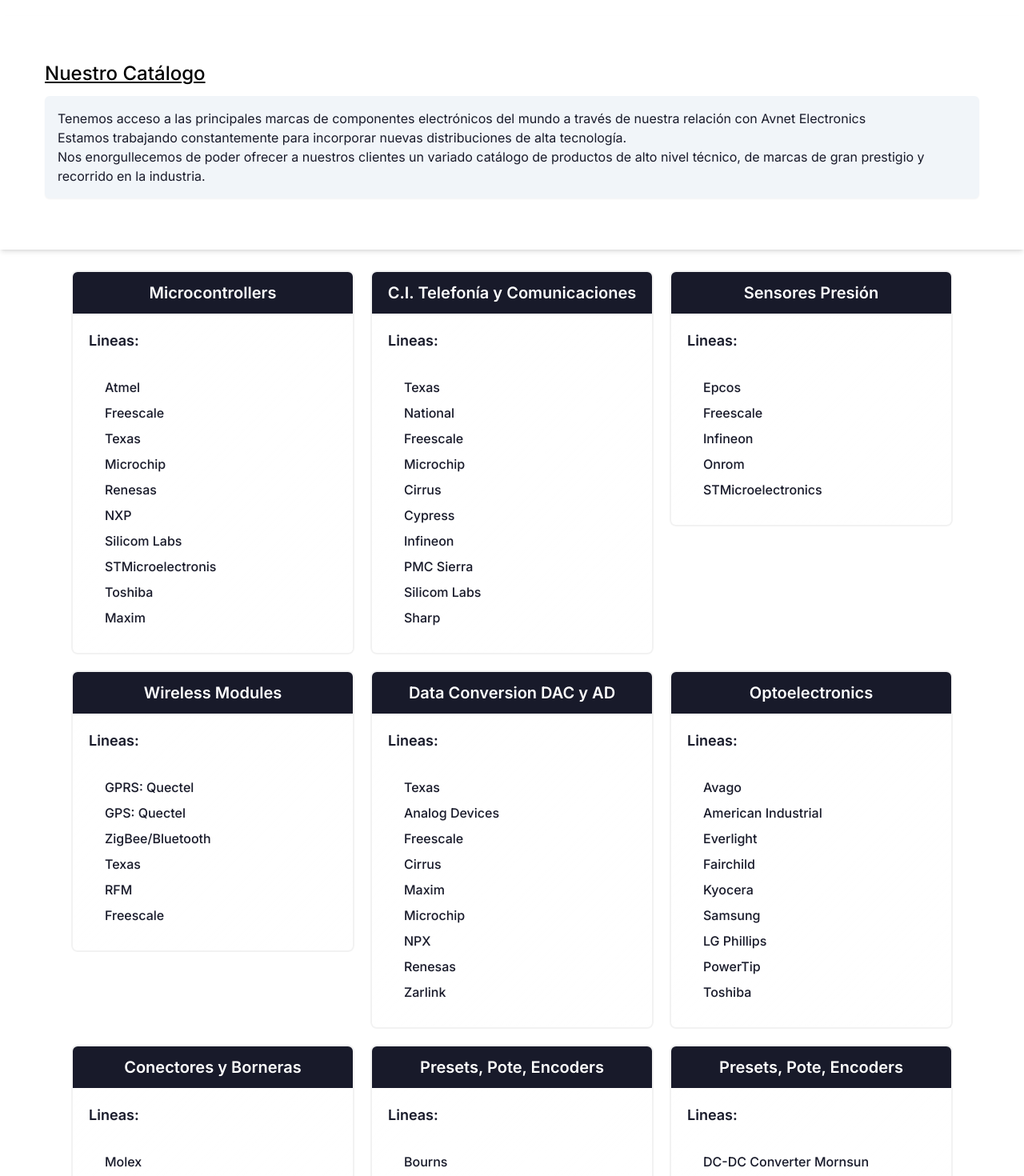
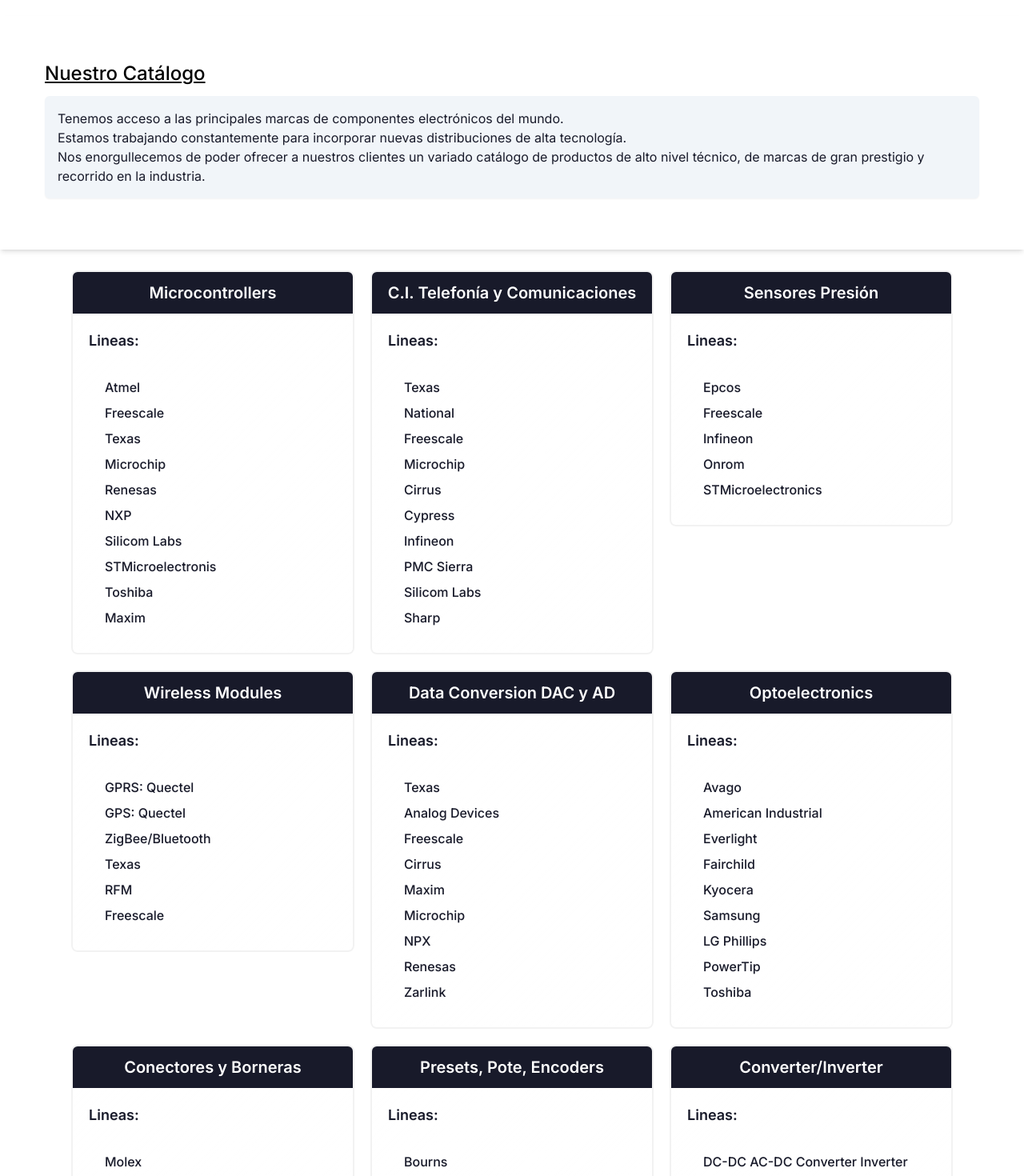
Before and after one commit to lautarohiebra/epad-tech_page, a Next.js app: page /servicios in a window 1280 px wide. Shown: the part 2560-4030 px from the top of the page at 80% size. Built offline with nearby package versions, Linux system fonts and the light colour scheme.

Commit message:
Fixed content issues

```diff
--- a/components/servicesPage/Provision.jsx
+++ b/components/servicesPage/Provision.jsx
@@ -12,7 +12,7 @@
         <div className="bg-slate-100 p-4 rounded-md shadow-sm mb-2">
           <p>
             Tenemos acceso a las principales marcas de componentes electrónicos
-            del mundo a través de nuestra relación con Avnet Electronics
+            del mundo.
           </p>
           <p>
             Estamos trabajando constantemente para incorporar nuevas
--- a/data/Catalogo.js
+++ b/data/Catalogo.js
@@ -92,9 +92,9 @@
         "Murata",
     ]
   },{
-    producto: "Presets, Pote, Encoders",
+    producto: "Converter/Inverter",
     linea: [
-        "DC-DC Converter Mornsun"
+        "DC-DC AC-DC Converter Inverter Mornsun"
     ]
   },{
     producto: "Printers",
```
